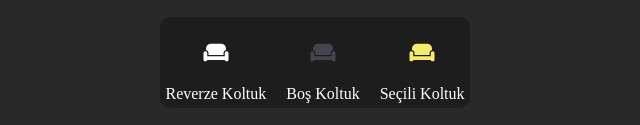
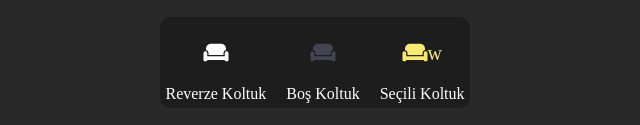
Before and after one commit to mehmetakr/SinemaBiletJS, a plain HTML site: page index.html in a window 1280 px wide. Shown: the part 672-797 px from the top of the page, 325-965 px from the left. Drawn offline with Linux system fonts and the light colour scheme.

```diff
--- a/index.html
+++ b/index.html
@@ -144,7 +144,7 @@
         </li>
 
         <li>
-            <div class="seat selected"><i class="fa-solid fa-couch"></i></div><span>Seçili Koltuk</span>
+            <div class="seat selected"><i class="fa-solid fa-couch"></i>w</div><span>Seçili Koltuk</span>
         </li>
     </ul>
 
```
Also changed, not shown: 1 other file.
